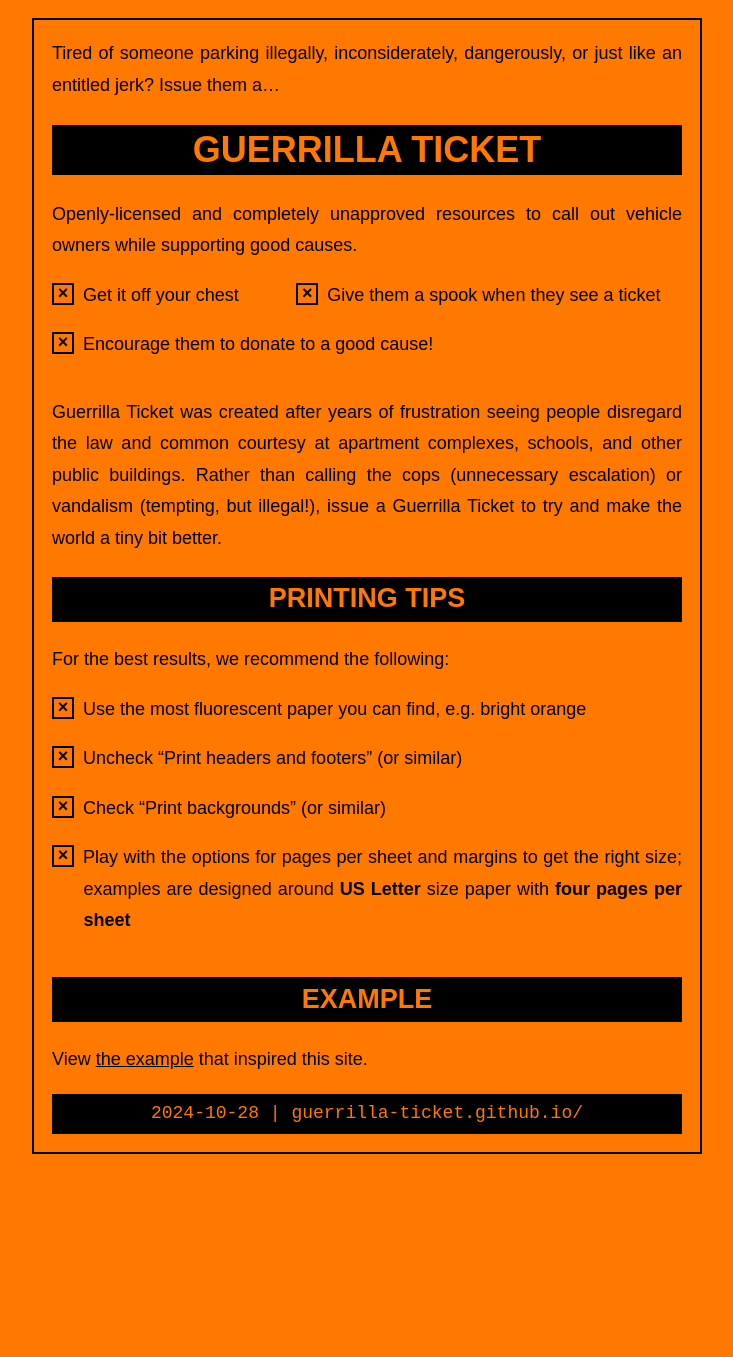
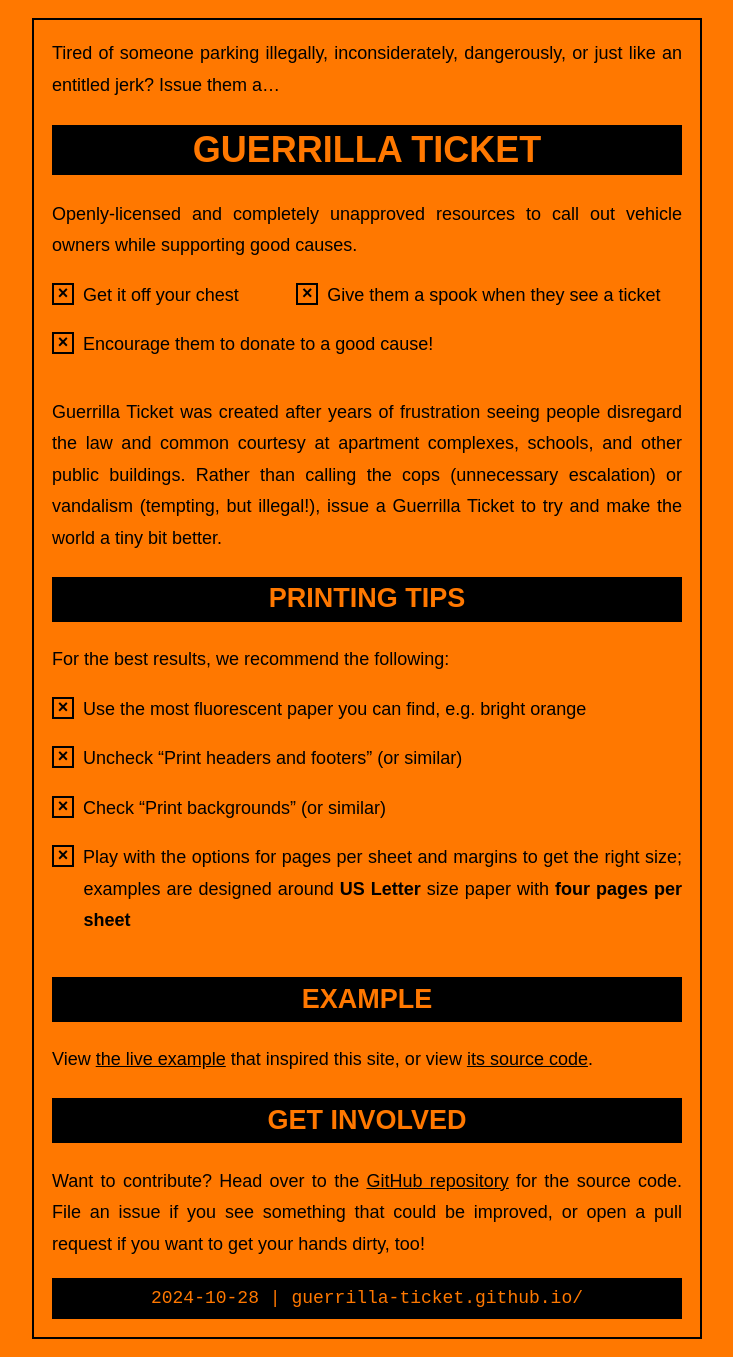
Before and after one commit to guerilla-ticket/guerilla-ticket.github.io, a Jekyll site: the page built from README.md, in a window 1280 px wide. Shown: the whole page, without its empty margins (273-1006 px from the left). Built offline with Jekyll 4.4.1, drawn with Linux system fonts in a browser that asks for light colours; some web fonts are replaced; our own code applies the rules of GitHub Pages for plain Markdown files; before the commit the page ends 1172 px from its top, so only the background shows below that.

Commit message:
Spelling and links

```diff
--- a/README.md
+++ b/README.md
@@ -21,4 +21,8 @@ For the best results, we recommend the following:
 
 ## Example
 
-View [the example](/example) that inspired this site.
+View [the live example](https://guerrilla-ticket.github.io/example) that inspired this site, or view [its source code](https://github.com/guerrilla-ticket/guerrilla-ticket.github.io/blob/main/example.md).
+
+## Get Involved
+
+Want to contribute? Head over to the [GitHub repository](https://github.com/guerrilla-ticket/guerrilla-ticket.github.io) for the source code. File an issue if you see something that could be improved, or open a pull request if you want to get your hands dirty, too!
```
Also changed, not shown: example.md (+1 -1 lines).
